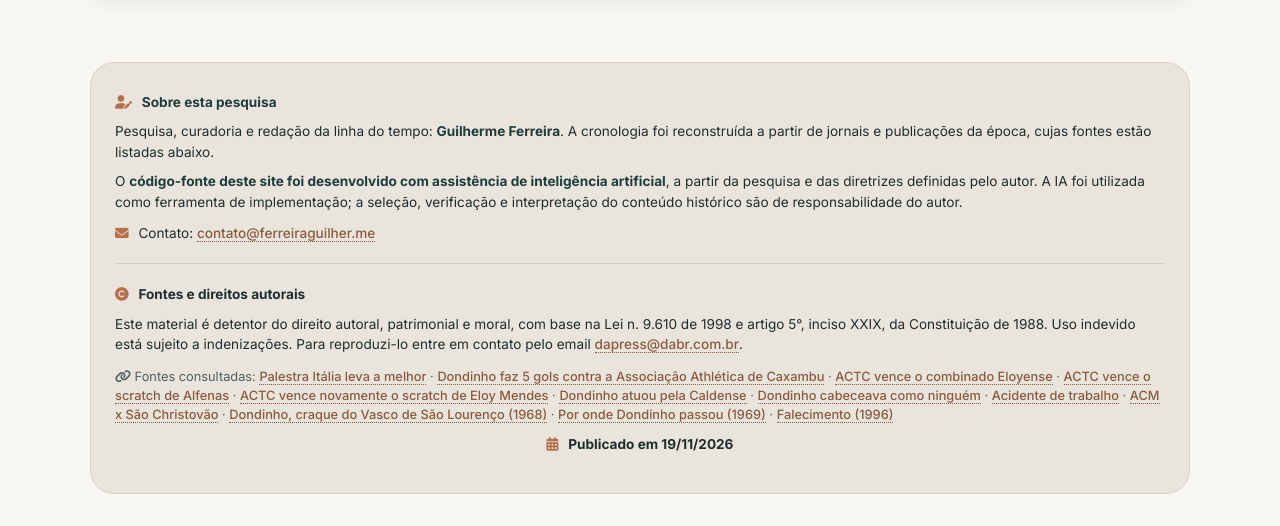
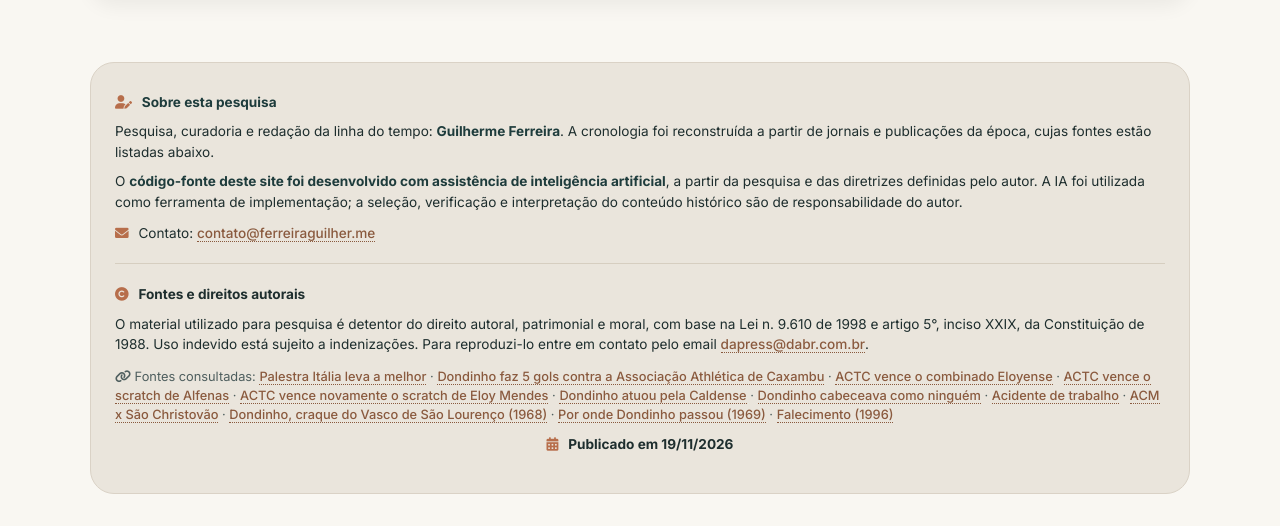
Before and after one commit to guiajf/dondinho, a plain HTML site: page index.html in a window 1280 px wide. Shown: the part 3369-3895 px from the top of the page. Drawn offline with Linux system fonts and the light colour scheme.

Commit message:
Update index.html

```diff
--- a/index.html
+++ b/index.html
@@ -588,7 +588,7 @@
         </div>
 
             <p><i class="fas fa-copyright" style="margin-right: 6px; color: #b76e4b;"></i> <strong>Fontes e direitos autorais</strong></p>
-            <p>Este material é detentor do direito autoral, patrimonial e moral, com base na Lei n. 9.610 de 1998 e artigo 5°, inciso XXIX, da Constituição de 1988. Uso indevido está sujeito a indenizações. Para reproduzi-lo entre em contato pelo email <a href="mailto:dapress@dabr.com.br">dapress@dabr.com.br</a>.</p>
+            <p>O material utilizado para pesquisa é detentor do direito autoral, patrimonial e moral, com base na Lei n. 9.610 de 1998 e artigo 5°, inciso XXIX, da Constituição de 1988. Uso indevido está sujeito a indenizações. Para reproduzi-lo entre em contato pelo email <a href="mailto:dapress@dabr.com.br">dapress@dabr.com.br</a>.</p>
             <p style="margin-top: 0.8rem; font-size: 0.8rem; color: #4e5e5e;">
                 <i class="fas fa-link"></i> Fontes consultadas:
                 <a href="http://memoria.bn.gov.br/DocReader/110523_03/47899" target="_blank">Palestra Itália leva a melhor</a> ·
```
